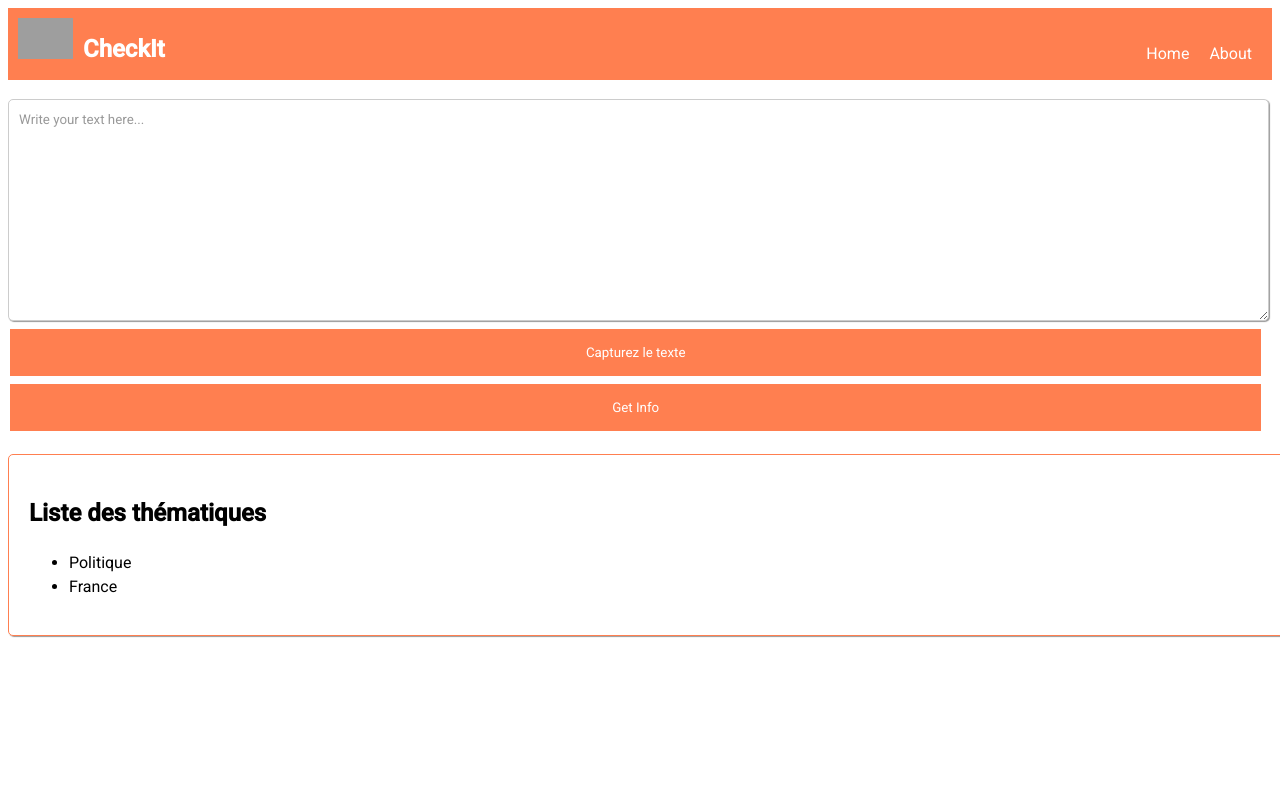
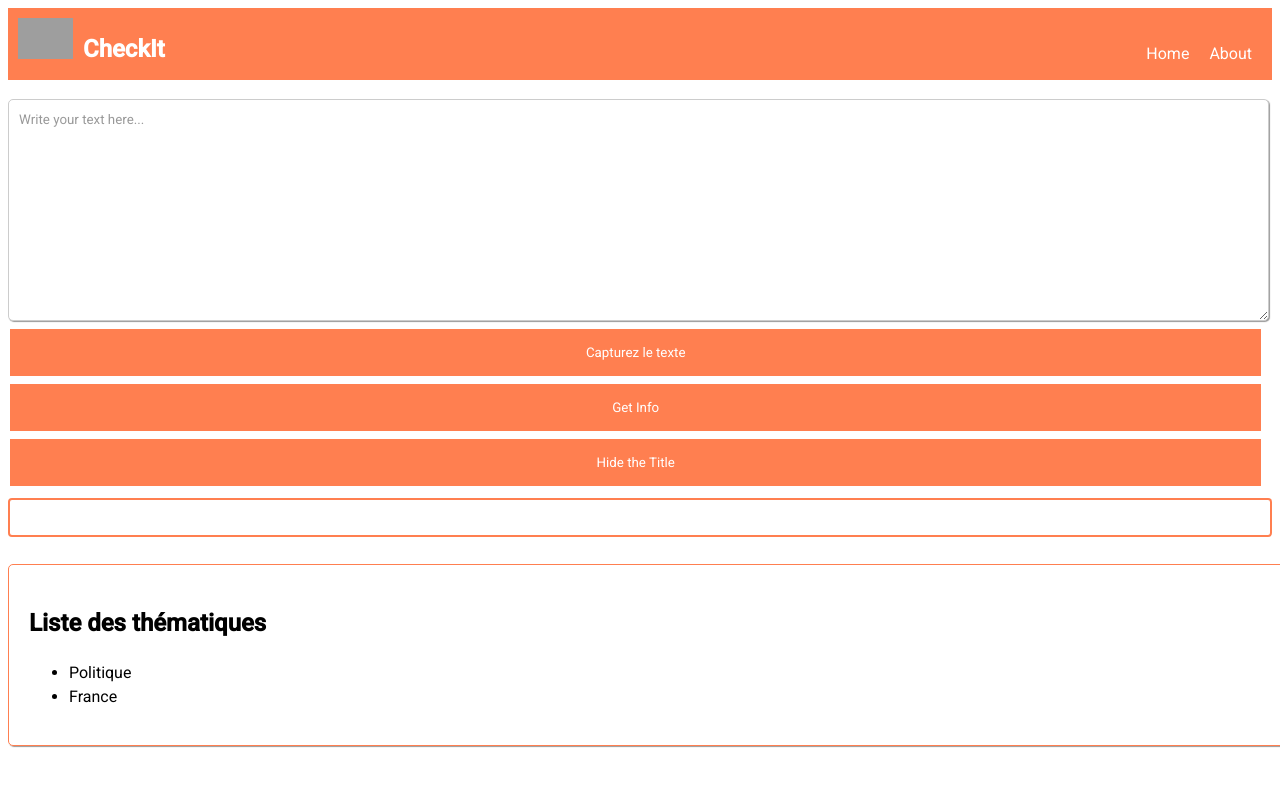
Before and after one commit to Juju2575/CheckIt, an Angular app in the folder checkit/: page / in a window 1280 px wide. Shown: the top 786 px of the page. Built offline with nearby package versions, Linux system fonts and the light colour scheme; grey boxes are pictures that could not be loaded.

Commit message:
adding changes

```diff
--- a/checkit/src/app/text-box/text-box.component.html
+++ b/checkit/src/app/text-box/text-box.component.html
@@ -2,4 +2,6 @@
 <textarea placeholder="Write your text here..." #textarea></textarea>
 <button (click)="captureText(textarea.value)">Capturez le texte</button>
 <button (click)="retrieveInfo()">Get Info</button>
+<button (click)="hideTitle()">Hide the Title</button>
+<input type="text" name="title" id="title" readonly="true" />
 <br>
--- a/checkit/src/app/text-box/text-box.component.ts
+++ b/checkit/src/app/text-box/text-box.component.ts
@@ -19,5 +19,13 @@ export class TextBoxComponent {
       console.log(x);
       this.value = x;
     });
+    var displayBox = document.getElementById("title");
+    if (displayBox != undefined) {
+      displayBox.textContent = 'Hello';
+    }
+  }
+
+  hideTitle() {
+
   }
 }
```
